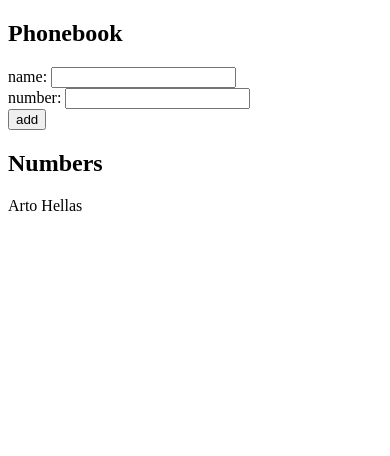
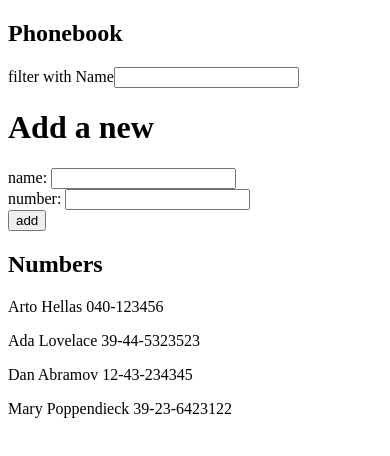
Before and after one commit to Erimyne/FullStackOpen2024, a React (Vite) app in the folder part2/phonebook/: page / in a window 390 px wide. Shown: the top 456 px of the page. Built offline with nearby package versions, Linux system fonts and the light colour scheme.

Commit message:
Exercise 2.9: The Phonebook Step 4

```diff
--- a/part2/phonebook/src/App.jsx
+++ b/part2/phonebook/src/App.jsx
@@ -1,9 +1,15 @@
 import { useState } from 'react';
 
 const App = () => {
-	const [persons, setPersons] = useState([{ name: 'Arto Hellas' }]);
+	const [persons, setPersons] = useState([
+		{ name: 'Arto Hellas', number: '040-123456', id: 1 },
+		{ name: 'Ada Lovelace', number: '39-44-5323523', id: 2 },
+		{ name: 'Dan Abramov', number: '12-43-234345', id: 3 },
+		{ name: 'Mary Poppendieck', number: '39-23-6423122', id: 4 },
+	]);
 	const [newName, setNewName] = useState('');
 	const [newNumber, setNewNumber] = useState('');
+	const [searchTerm, setSearchTerm] = useState('');
 
 	const handleNameChange = (event) => {
 		setNewName(event.target.value);
@@ -32,9 +38,24 @@
 		}
 	};
 
+	const handleSearchChange = (event) => {
+		setSearchTerm(event.target.value);
+	};
+
+	const personsToShow = searchTerm
+		? persons.filter((person) =>
+				person.name.toLowerCase().includes(searchTerm.toLowerCase())
+		  )
+		: persons;
+
 	return (
 		<div>
 			<h2>Phonebook</h2>
+			<div>
+				filter with{' Name'}
+				<input value={searchTerm} onChange={handleSearchChange} />
+			</div>
+			<h1>Add a new</h1>
 			<form onSubmit={addName}>
 				<div>
 					name: <input value={newName} onChange={handleNameChange} />
@@ -47,7 +68,7 @@
 				</div>
 			</form>
 			<h2>Numbers</h2>
-			{persons.map((person, index) => (
+			{personsToShow.map((person, index) => (
 				<p key={index}>
 					{person.name} {person.number}
 				</p>
```
